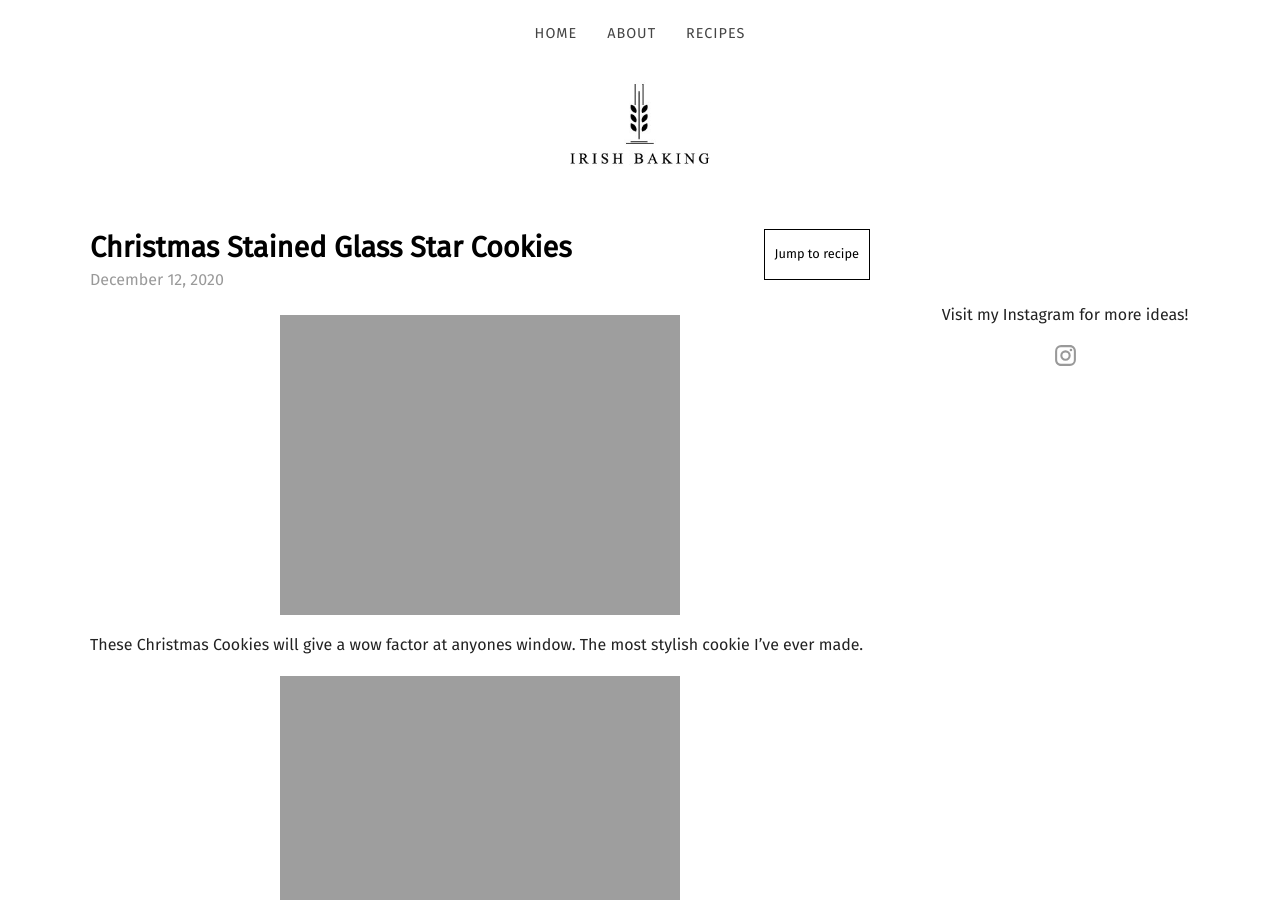
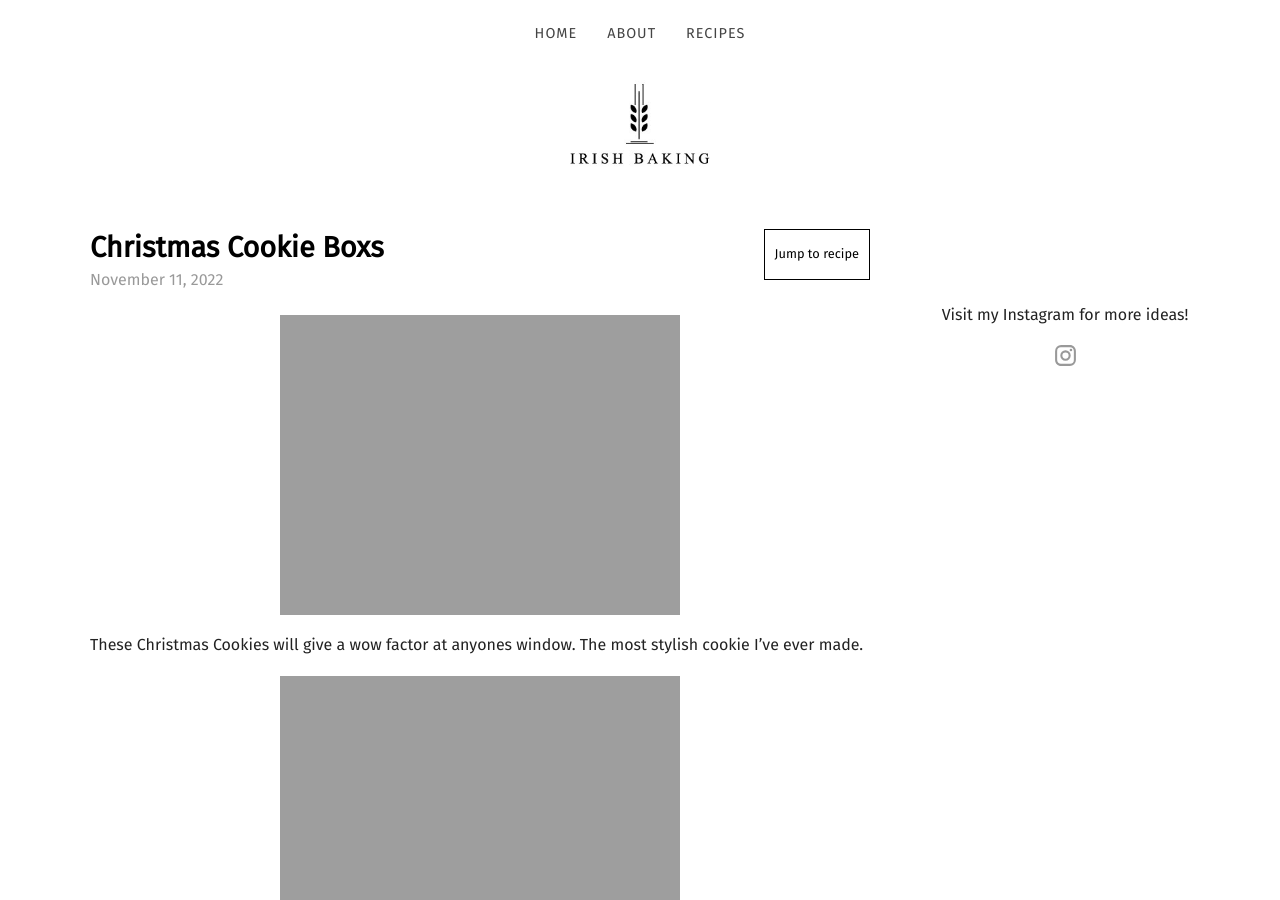
Before and after one commit to mcginleyireland/irishbaking.github.io, a Jekyll site: the page built from _posts/2022-12-14-christmas-cookie-box.md, in a window 1280 px wide and 900 px high. Built offline with Jekyll 4.4.1, drawn with Linux system fonts in a browser that asks for light colours; nearby versions of some CDN libraries; some web fonts are replaced.

Commit message:
Updating the name of the cookie box

```diff
--- a/_posts/2022-12-14-christmas-cookie-box.md
+++ b/_posts/2022-12-14-christmas-cookie-box.md
@@ -1,6 +1,6 @@
 ---
-date: 2020-12-12
-title: Christmas Stained Glass Star Cookies
+date: 2022-11-11
+title: Christmas Cookie Boxs
 categories:
   - Christmas
   - Cookies
```
